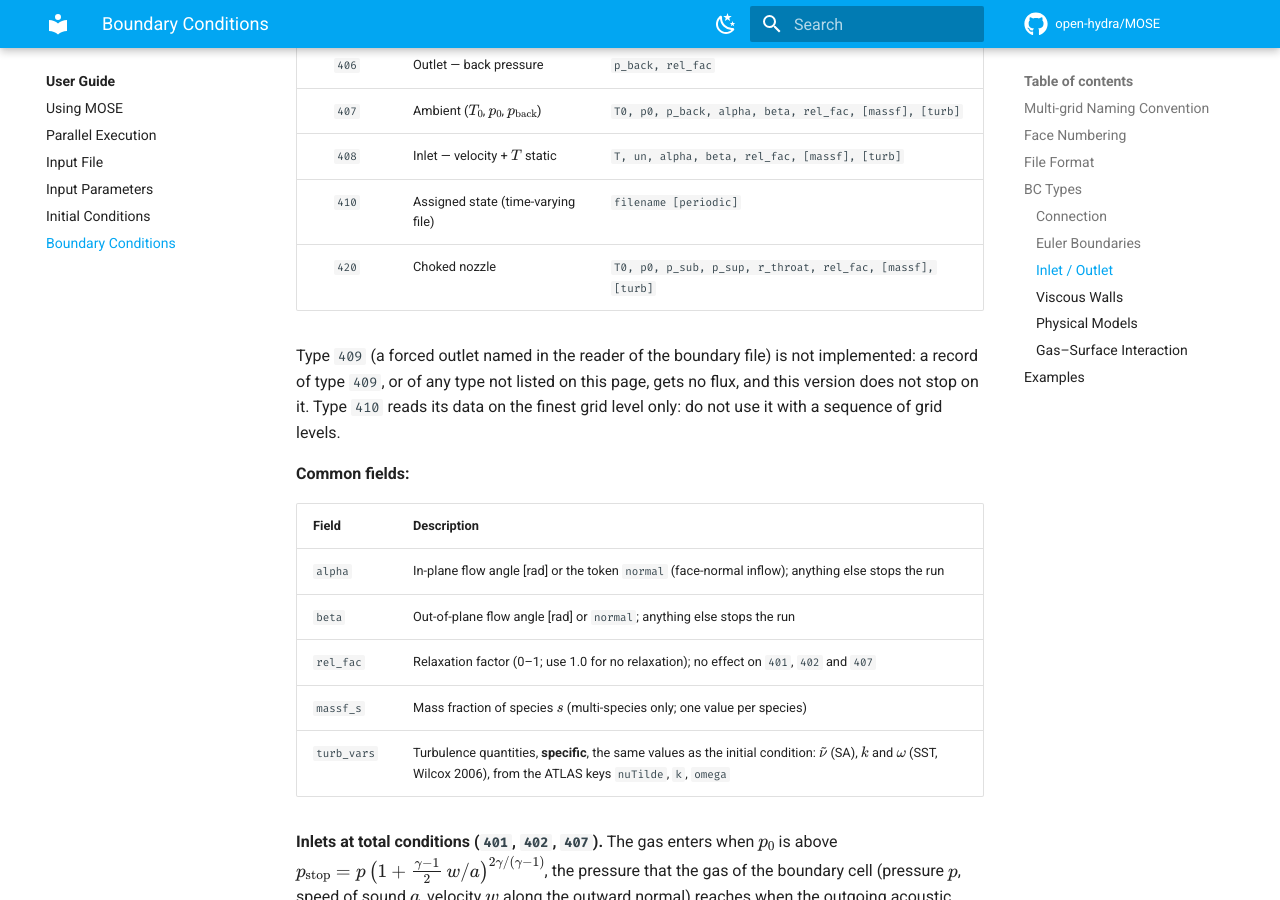
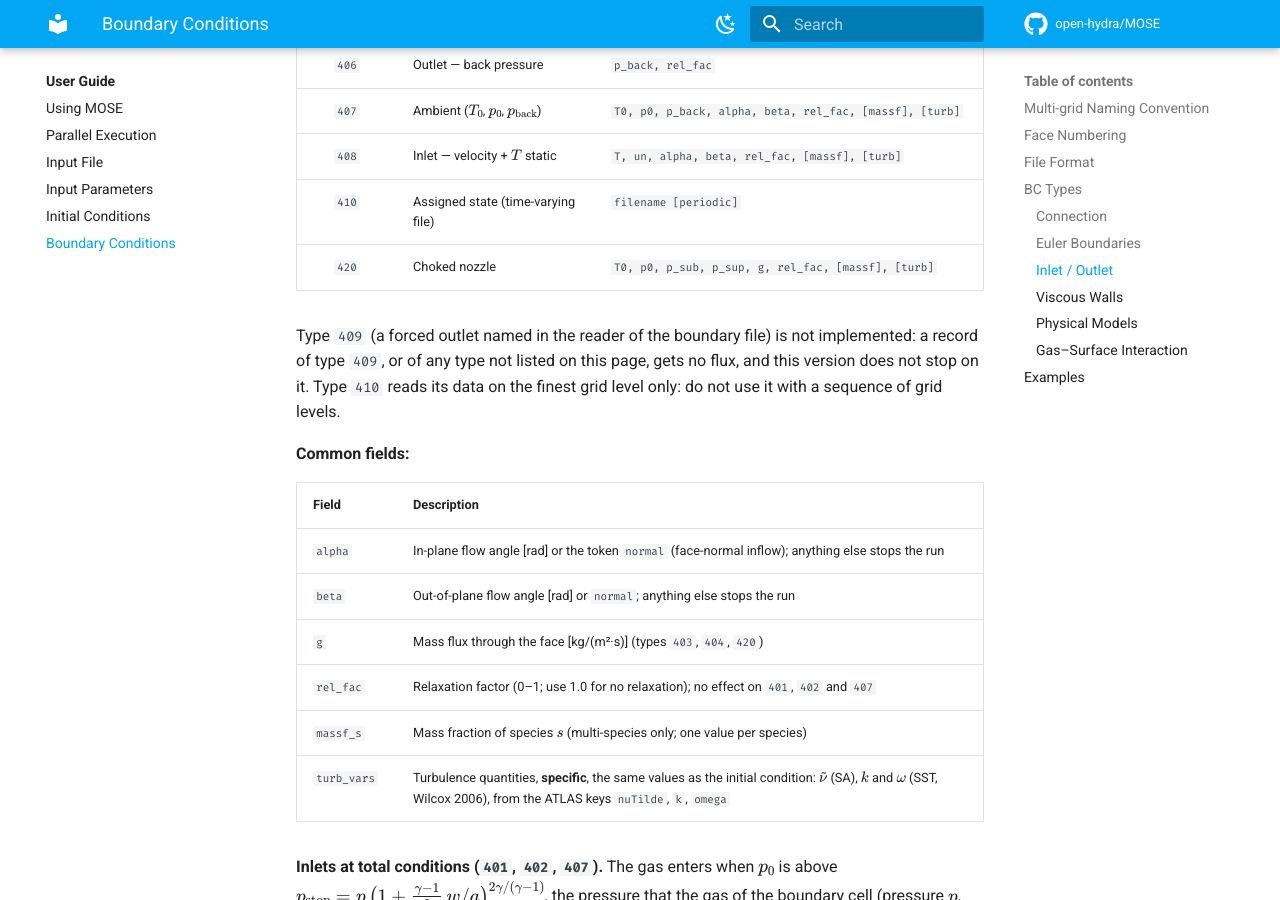
Before and after one commit to open-hydra/MOSE, an MkDocs documentation site: the page built from docs/user/boundary-conditions.md, in a window 1280 px wide and 900 px high, scrolled down 4894 px. Built offline with MkDocs 1.6.1 and Material for MkDocs 9.7.7, drawn with Linux system fonts in a browser that asks for light colours; comment, search, counter and statistics services are not loaded; some of the changed text lies outside the part shown.

Commit message:
Docs: give the data lines of the boundary types 420, 502 and 506
docs/user/boundary-conditions.md did not match what IO_BC.f90 reads:
- 420 (choked nozzle): the fifth value is the mass flux g through the
  face (BC_Inflow_Nozzle uses it as rho u), not a throat radius;
- 502 (SRM grain boundary): the line ends with the mass fractions of the
  products, which the guide did not list;
- 506 (surface reactions and pyrolysis) was missing from the table.
g also gets a row among the common fields.

Co-Authored-By: Claude Opus 5.5 <noreply@anthropic.com>

```diff
--- a/docs/user/boundary-conditions.md
+++ b/docs/user/boundary-conditions.md
@@ -129,7 +129,7 @@ The two records of a connection face (`101`, `201`) must point at each other (ea
 | `407` | Ambient ($T_0$, $p_0$, $p_\text{back}$) | `T0,  p0,  p_back,  alpha,  beta,  rel_fac,  [massf],  [turb]` |
 | `408` | Inlet — velocity + $T$ static | `T,   un,  alpha,  beta,  rel_fac,  [massf],  [turb]` |
 | `410` | Assigned state (time-varying file) | `filename  [periodic]` |
-| `420` | Choked nozzle | `T0,  p0,  p_sub,  p_sup,  r_throat,  rel_fac,  [massf],  [turb]` |
+| `420` | Choked nozzle | `T0,  p0,  p_sub,  p_sup,  g,  rel_fac,  [massf],  [turb]` |
 
 Type `409` (a forced outlet named in the reader of the boundary file) is not implemented: a record of type `409`, or of any
 type not listed on this page, gets no flux, and this version does not stop on it. Type `410` reads its data on the finest
@@ -141,6 +141,7 @@ grid level only: do not use it with a sequence of grid levels.
 |-------|-------------|
 | `alpha` | In-plane flow angle [rad] or the token `normal` (face-normal inflow); anything else stops the run |
 | `beta` | Out-of-plane flow angle [rad] or `normal`; anything else stops the run |
+| `g` | Mass flux through the face [kg/(m²·s)] (types `403`, `404`, `420`) |
 | `rel_fac` | Relaxation factor (0–1; use 1.0 for no relaxation); no effect on `401`, `402` and `407` |
 | `massf_s` | Mass fraction of species $s$ (multi-species only; one value per species) |
 | `turb_vars` | Turbulence quantities, **specific**, the same values as the initial condition: $\tilde\nu$ (SA), $k$ and $\omega$ (SST, Wilcox 2006), from the ATLAS keys `nuTilde`, `k`, `omega` |
```
Also changed, not shown: other parts of docs/user/boundary-conditions.md (+2 -1 lines).
